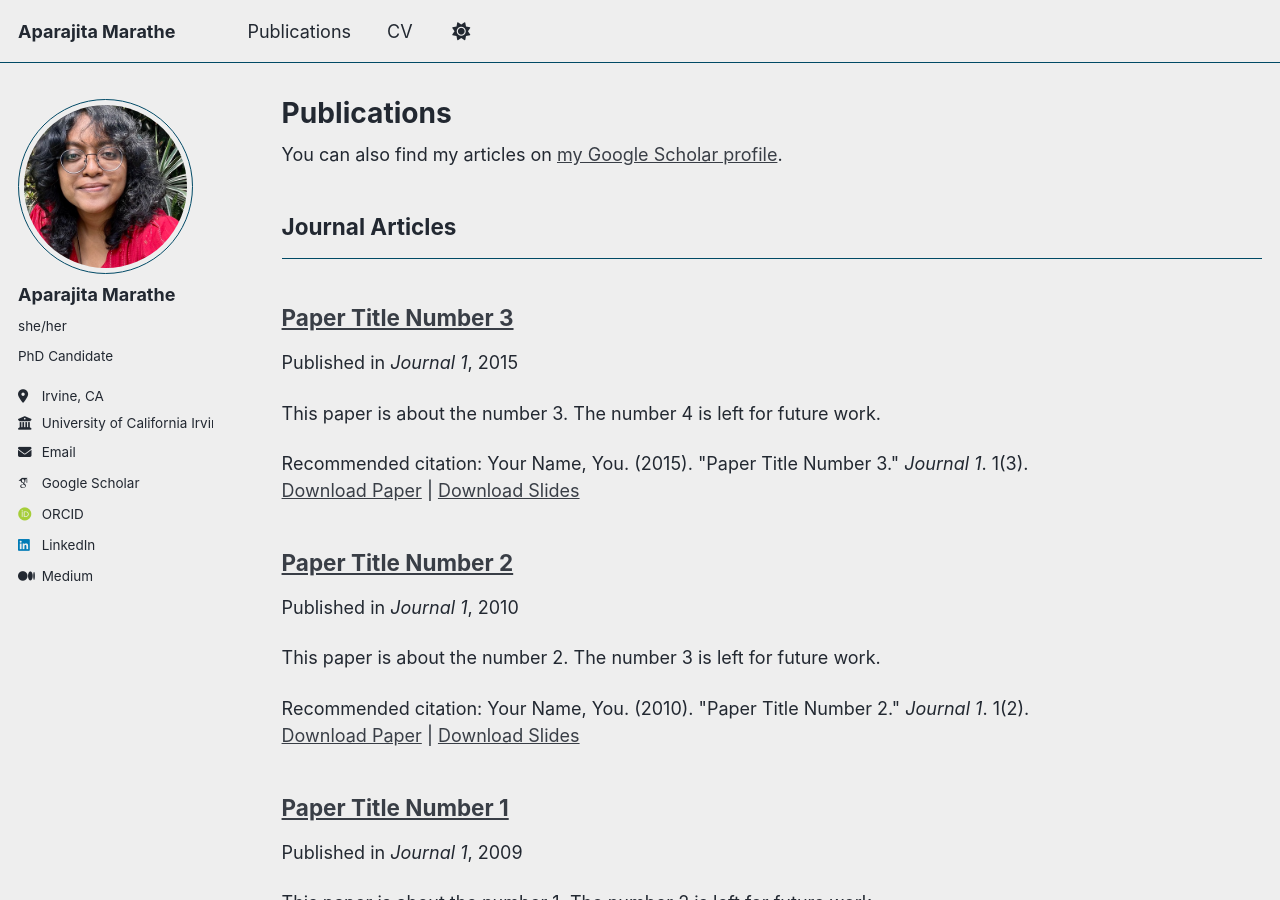
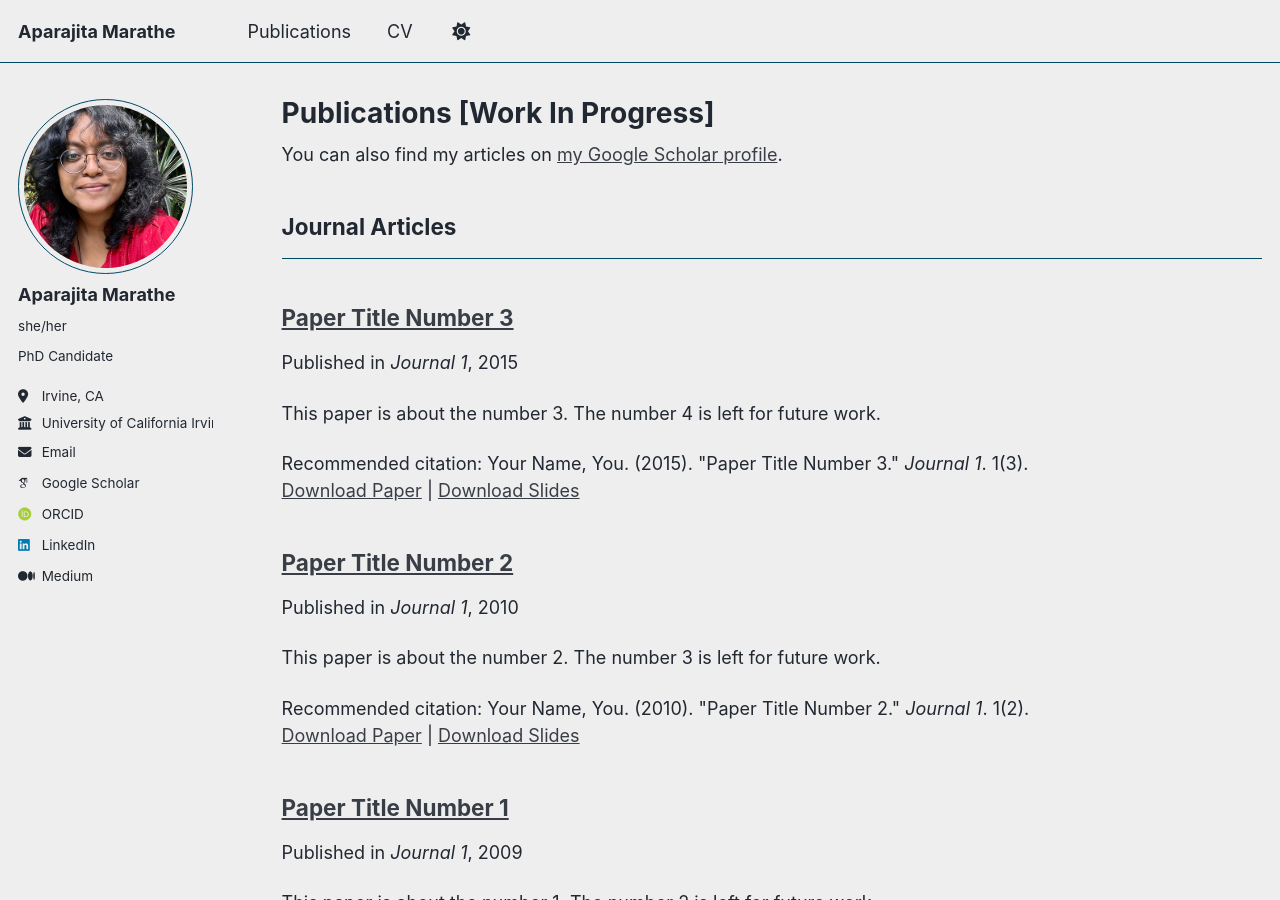
Before and after one commit to aparajitamarathe/aparajitamarathe.github.io, a Jekyll site: the page built from _pages/publications.html, in a window 1280 px wide and 900 px high. Built offline with Jekyll 4.4.1, drawn with Linux system fonts in a browser that asks for light colours; some web fonts are replaced.

Commit message:
Update publications title to indicate WIP status

```diff
--- a/_pages/publications.html
+++ b/_pages/publications.html
@@ -1,6 +1,6 @@
 ---
 layout: archive
-title: "Publications"
+title: "Publications [Work In Progress]"
 permalink: /publications/
 author_profile: true
 ---
```
